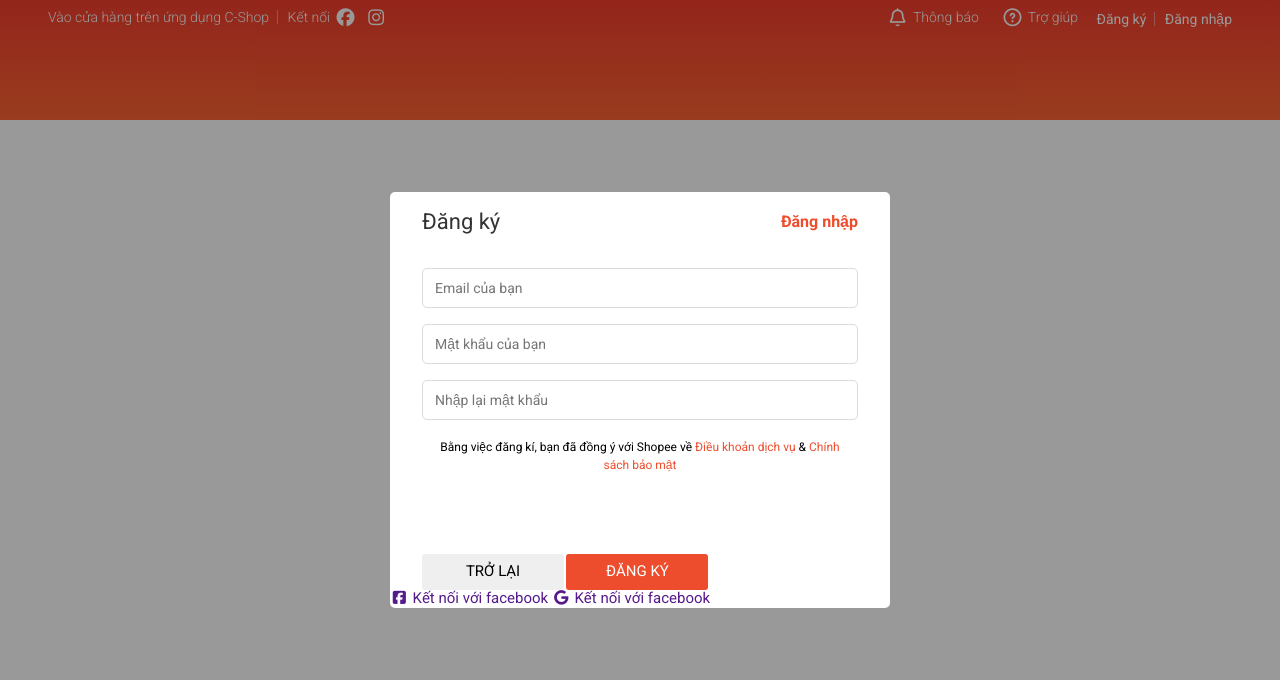
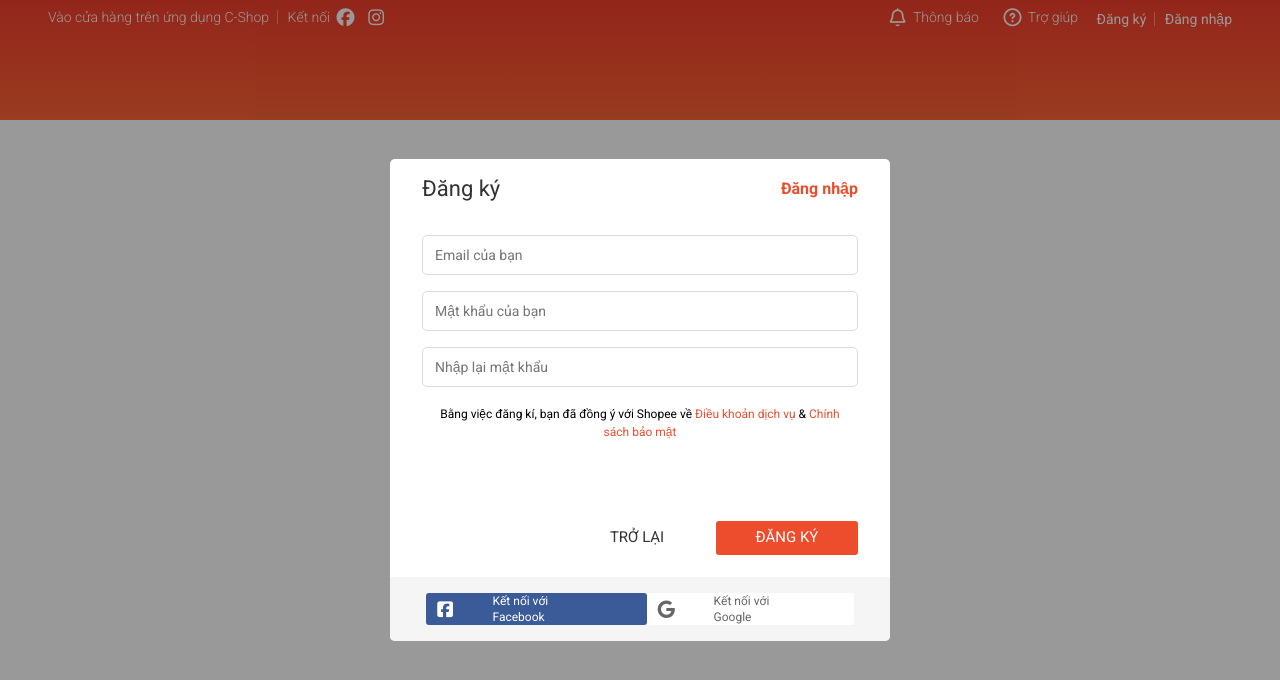
Before and after one commit to PhuVinh268/Shopee, a plain HTML site: page index.html in a window 1280 px wide. Drawn offline with nearby package versions, Linux system fonts and the light colour scheme.

Commit message:
118. CSS form đăng ký - Phần 2

```diff
--- a/assets/css/base.css
+++ b/assets/css/base.css
@@ -64,25 +64,48 @@ html {
 .modal__body {
   /* width: 300px;
   height: 300px; */
-  background-color: var(--white-color);
+  /* background-color: var(--white-color); */
   margin: auto;            /* căn giữa */
   /* position: relative; */
   z-index: 1;
-  border-radius: 5px;
+  /* border-radius: 5px; */
 }
 
 /* Button style */
 .btn {
   min-width: 142px;
-  height: 36px;
+  height: 34px;
   text-decoration: none;
   border: none;
   border-radius: 3px;
   font-size: 1.5rem;
-  padding: 0;
+  padding: 0 12px;
+  outline: none;
+  cursor: pointer;
+  color: var(--text-color);
+  display: flex;
+  justify-content: center;
+  align-items: center;
+}
+
+.btn.btn--normal:hover {
+  background-color: rgba(0, 0, 0, 0.05);
+}
+
+.btn.btn--size-s {
+  height: 32px;
+  font-size: 12px;
+  padding: 0 8px;
 }
 
 .btn.btn--primary {
   color: var(--white-color);
   background-color: var(--primary-color);
 }
+
+.btn.btn--disabled {
+  /* filter: brightness(80%); */
+  cursor: default;
+  background-color: #c3c3c3;
+  color: #949494;
+}
--- a/assets/css/main.css
+++ b/assets/css/main.css
@@ -259,6 +259,9 @@
 /* Authen modal */
 .auth-form {
   width: 500px;
+  background-color: var(--white-color);
+  border-radius: 5px;
+  overflow: hidden;
 }
 
 .auth-form__container {
@@ -321,4 +324,41 @@
 
 .auth-form__controls {
   margin-top: 80px;
+  display: flex;
+  justify-content: flex-end;
 }
+
+.auth-form__control-back {
+  margin-right: 8px;
+  background-color: #fff;
+}
+
+.auth-form__socials {
+  background-color: #f5f5f5;
+  padding: 16px 36px;
+  display: flex;
+  justify-content: space-between;
+  margin-top: 22px;
+}
+
+.auth-form__socials-icon {
+  font-size: 1.8rem;
+}
+
+.auth-form__socials--facebook {
+  color: var(--white-color);
+  background-color: #3a5a98;
+}
+
+.auth-form__socials--facebook .auth-form__socials-icon {
+  color: var(--white-color);
+}
+
+.auth-form__socials-title {
+  margin: 0 36px;
+}
+
+.auth-form__socials--google {
+  color: #666;
+  background-color: var(--white-color);
+}
--- a/index.html
+++ b/index.html
@@ -178,19 +178,23 @@
           </div>
 
           <div class="auth-form__controls">
-            <button class="btn">TRỞ LẠI</button>
+            <button class="btn btn--normal auth-form__control-back">TRỞ LẠI</button>
             <button class="btn btn--primary">ĐĂNG KÝ</button>
           </div>
         </div>
 
         <div class="auth-form__socials">
-          <a href="" class="btn btn--with-icon">
-            <i class="fa-brands fa-facebook-square"></i>
-            Kết nối với facebook
+          <a href="" class="auth-form__socials--facebook btn btn--size-s btn--with-icon">
+            <i class="auth-form__socials-icon fa-brands fa-facebook-square"></i>
+            <span class="auth-form__socials-title">
+              Kết nối với Facebook
+            </span>
           </a>
-          <a href="" class="btn btn--with-icon">
-            <i class="fa-brands fa-google"></i>
-            Kết nối với facebook
+          <a href="" class="auth-form__socials--google btn btn--size-s btn--with-icon">
+            <i class="auth-form__socials-icon fa-brands fa-google"></i>
+            <span class="auth-form__socials-title">
+              Kết nối với Google
+            </span>
           </a>
         </div>
       </div>
```
